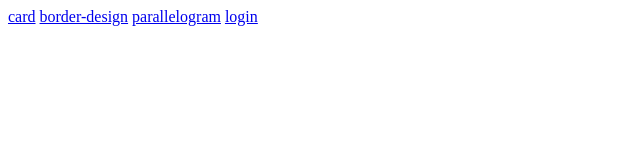
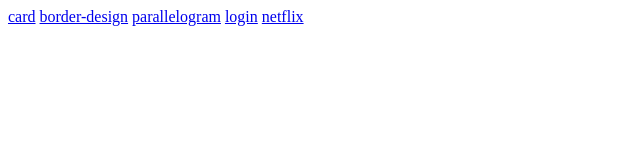
Before and after one commit to Om-Master/CSS-codes, a plain HTML site: page index.html in a window 1280 px wide. Shown: the full height of the page, 0-640 px from the left. Drawn offline with Linux system fonts and the light colour scheme.

Commit message:
Update index.html

```diff
--- a/index.html
+++ b/index.html
@@ -10,5 +10,6 @@
     <a href="border-design.html">border-design</a>
     <a href="round-parallelogram.html">parallelogram</a>
     <a href="login.html">login</a>
+    <a href="netflix.html">netflix</a>
 </body>
 </html>
```
